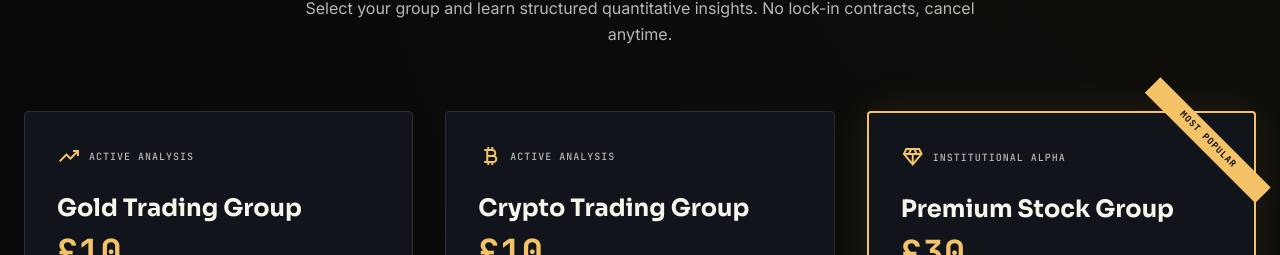
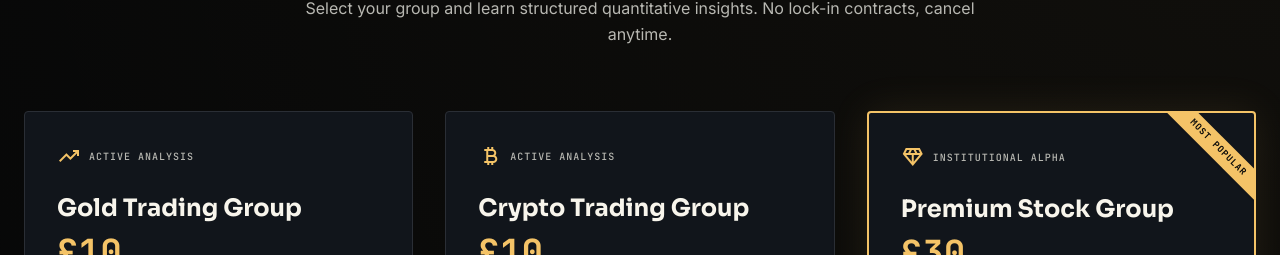
Before and after one commit to thowfiq22/Sortino_Quants, a Next.js app: page /memberships in a window 1280 px wide. Shown: the part 309-564 px from the top of the page. Built offline with nearby package versions, Linux system fonts and the light colour scheme.

Commit message:
fix: center and clip corner ribbons to prevent text cropping and misalignments

```diff
--- a/src/app/memberships/page.tsx
+++ b/src/app/memberships/page.tsx
@@ -67,14 +67,14 @@ export default function Memberships() {
           {groups.map((group) => (
             <div
               key={group.name}
-              className={`bg-surface-card border p-8 flex flex-col justify-between rounded-sm relative group card-hover-effect ${
+              className={`bg-surface-card border p-8 flex flex-col justify-between rounded-sm relative group card-hover-effect overflow-hidden ${
                 group.isPopular
                   ? "border-2 border-primary shadow-[0_0_40px_rgba(244,195,103,0.1)]"
                   : "border-border-muted"
               }`}
             >
               {group.isPopular && (
-                <div className="absolute top-4 right-[-32px] bg-primary text-background py-1 px-10 rotate-45 font-mono text-[9px] uppercase tracking-widest font-bold">
+                <div className="absolute top-6 right-[-34px] w-[140px] bg-primary text-background py-1 text-center rotate-45 font-mono text-[9px] uppercase tracking-widest font-bold shadow-sm">
                   Most Popular
                 </div>
               )}
--- a/src/app/page.tsx
+++ b/src/app/page.tsx
@@ -510,7 +510,7 @@ export default function Home() {
 
             {/* Premium Stock Group */}
             <div className="bg-[#11151B] border-2 border-primary p-8 flex flex-col justify-between h-full rounded-sm relative gold-glow hover:border-primary/80 transition-colors duration-300 card-hover-effect group overflow-hidden shadow-[0_0_40px_rgba(244,195,103,0.1)]">
-              <div className="absolute top-4 right-[-32px] bg-primary text-on-primary py-1 px-10 rotate-45 font-label-caps text-[10px] uppercase tracking-widest font-bold">
+              <div className="absolute top-6 right-[-34px] w-[140px] bg-primary text-background py-1 text-center rotate-45 font-mono text-[9px] uppercase tracking-widest font-bold shadow-sm">
                 Most Popular
               </div>
               <div>
```
